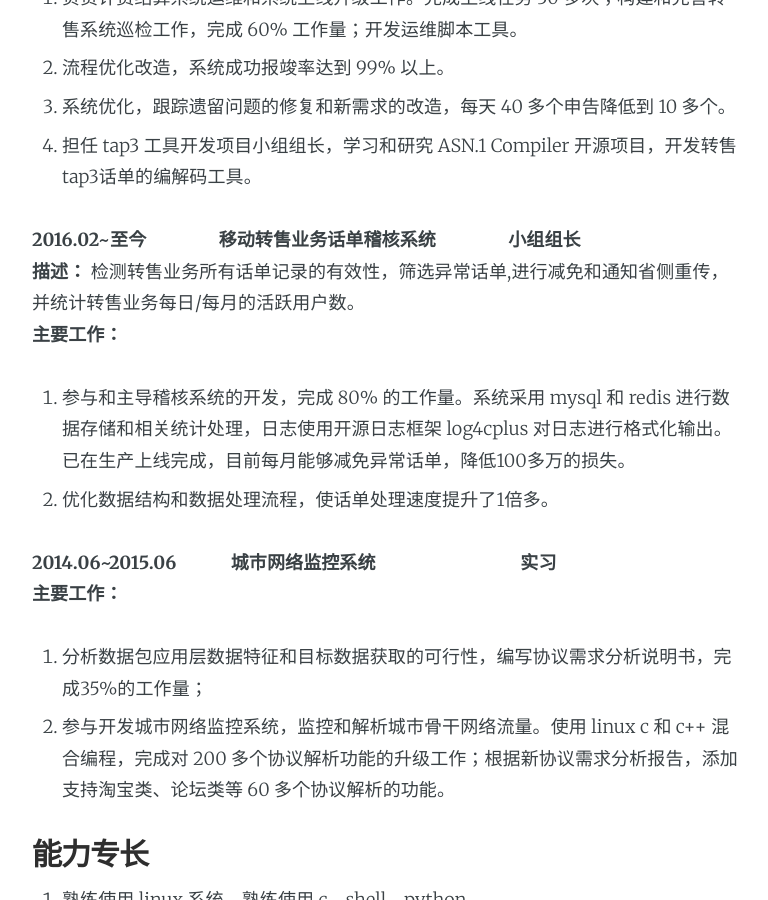
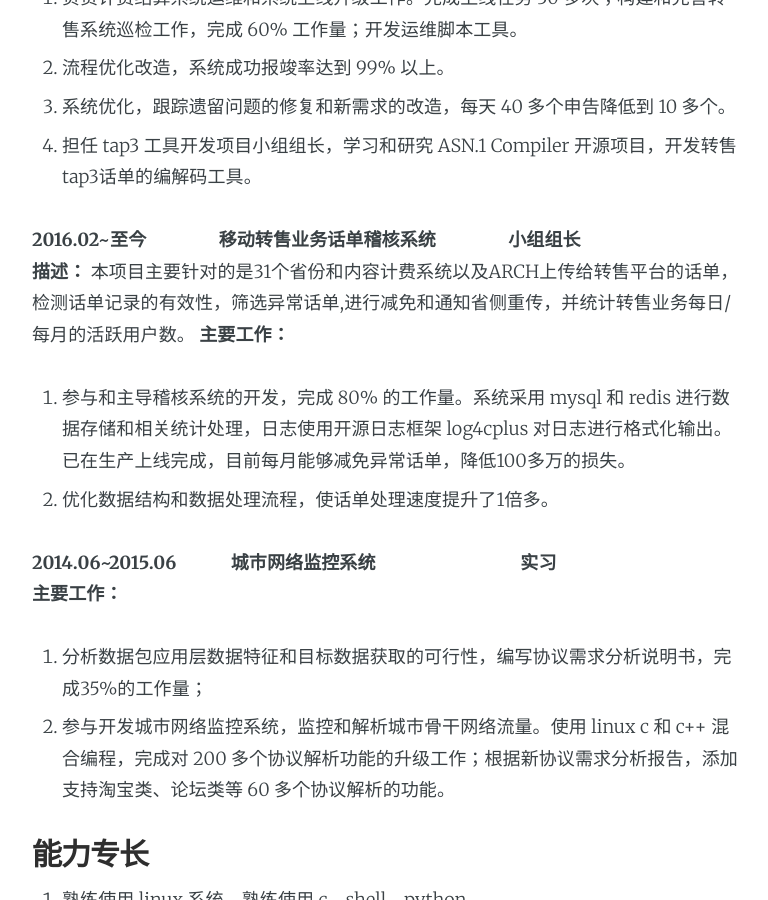
Before and after one commit to small-cat/small-cat.github.io, a Jekyll site: the page built from about.md, in a window 1280 px wide and 900 px high, scrolled down 737 px. Shown: the whole window, without its empty margins (253-1021 px from the left). Built offline with Jekyll 4.4.1, drawn with Linux system fonts in a browser that asks for light colours; comment, search, counter and statistics services are not loaded.

Commit message:
update about.md

```diff
--- a/about.md
+++ b/about.md
@@ -24,7 +24,7 @@ title: 个人简历
 4. 担任 tap3 工具开发项目小组组长，学习和研究 ASN.1 Compiler 开源项目，开发转售tap3话单的编解码工具。
 
 **2016.02~至今　　　　移动转售业务话单稽核系统　　　　小组组长**　<br>
-**描述：** 检测转售业务所有话单记录的有效性，筛选异常话单,进行减免和通知省侧重传，并统计转售业务每日/每月的活跃用户数。 <br>
+**描述：** 本项目主要针对的是31个省份和内容计费系统以及ARCH上传给转售平台的话单，检测话单记录的有效性，筛选异常话单,进行减免和通知省侧重传，并统计转售业务每日/每月的活跃用户数。
 **主要工作：**
 1. 参与和主导稽核系统的开发，完成 80% 的工作量。系统采用 mysql 和 redis 进行数据存储和相关统计处理，日志使用开源日志框架 log4cplus 对日志进行格式化输出。已在生产上线完成，目前每月能够减免异常话单，降低100多万的损失。 <br>
 2. 优化数据结构和数据处理流程，使话单处理速度提升了1倍多。
```
